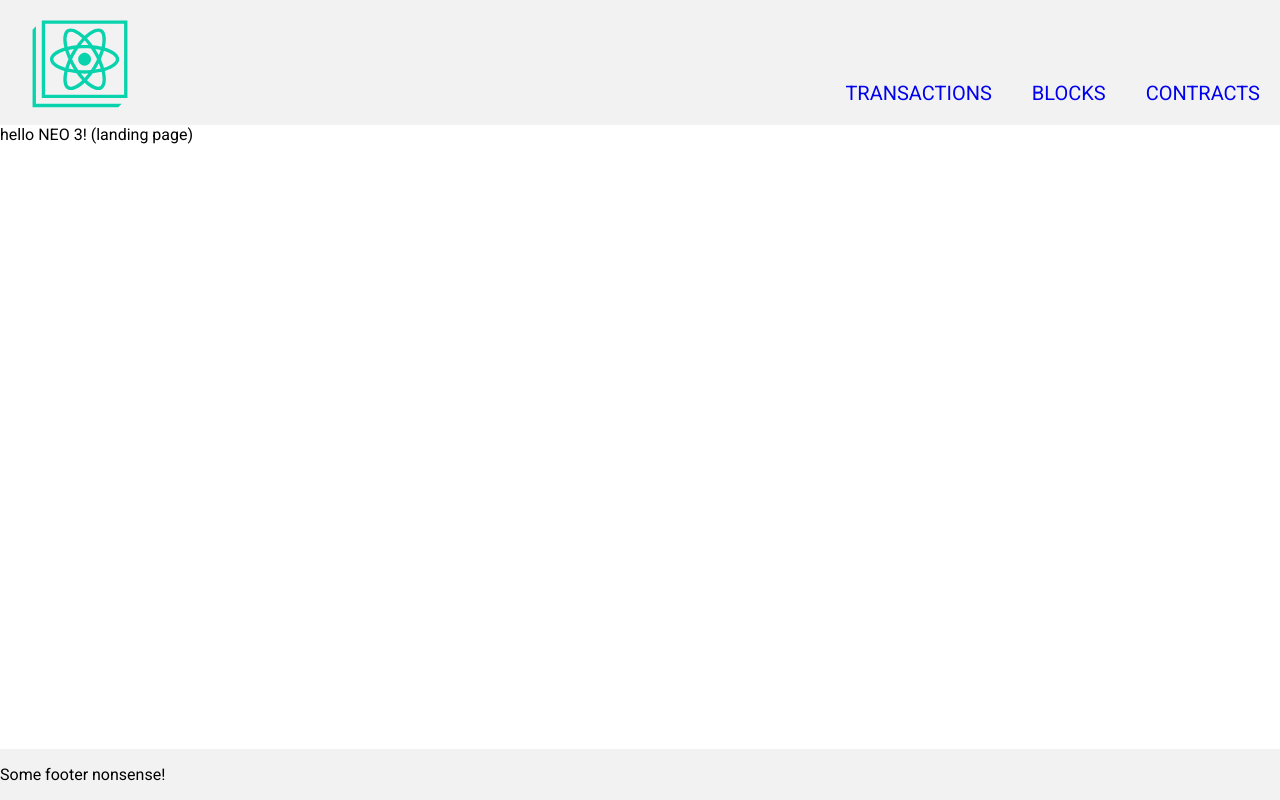
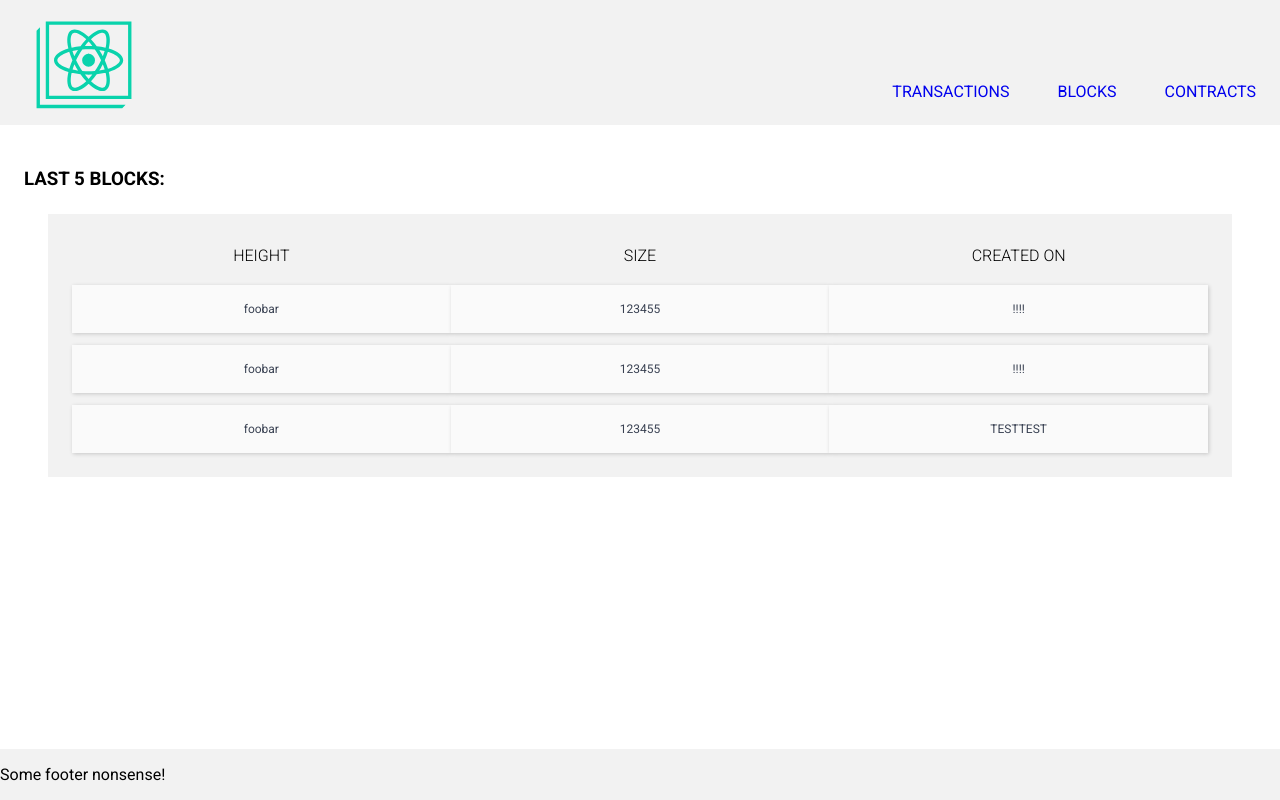
Before and after one commit to CityOfZion/neo3-preview, a React (Create React App) app: page / in a window 1280 px wide. Built offline with nearby package versions, Linux system fonts and the light colour scheme.

Commit message:
Style enhancements and adds lodash-es

```diff
--- a/package.json
+++ b/package.json
@@ -3,6 +3,7 @@
   "version": "0.1.0",
   "private": true,
   "dependencies": {
+    "lodash-es": "^4.17.15",
     "react": "^16.10.1",
     "react-dom": "^16.10.1",
     "react-redux": "^7.1.1",
--- a/src/App.css
+++ b/src/App.css
@@ -34,3 +34,7 @@
   flex-direction: column;
   height: 100%;
 }
+
+.router-content {
+  padding: 24px;
+}
--- a/src/App.js
+++ b/src/App.js
@@ -23,8 +23,9 @@ function App(props) {
     <Fragment>
       <div className="content">
         <Router>
-          <div>
-            <Navigation />
+          <Navigation />
+
+          <div className="router-content">
             <Switch>
               <Route path="/transactions">
                 <Transactions />
--- /dev/null
+++ b/src/components/list/List.css
@@ -0,0 +1,27 @@
+.data-list-container {
+  background-color: #f2f2f2;
+  padding: 24px;
+  margin: 24px;
+}
+
+.data-list > span {
+  padding: 8px 4px;
+  text-align: center;
+  background: #fafafa;
+  box-shadow: 1px 1px 4px 0 rgba(0, 0, 0, 0.18);
+  font-size: 12px;
+  color: #394152;
+  text-align: center;
+  line-height: 32px;
+}
+
+.data-list-column {
+  text-align: center;
+  padding: 8px 4px;
+  font-weight: 300;
+}
+
+.data-list {
+  display: grid;
+  grid-row-gap: 12px;
+}
--- /dev/null
+++ b/src/components/list/List.js
@@ -0,0 +1,60 @@
+import React from 'react'
+import { uniqueId } from 'lodash-es'
+
+import './List.css'
+
+export const List = () => {
+  const columns = [
+    { name: 'height', accessor: 'test' },
+    { name: 'size', accessor: 'test1' },
+    { name: 'created on', accessor: 'test2' },
+  ]
+
+  const data = [
+    {
+      test: 'foobar',
+      test1: '123455',
+      test2: '!!!!',
+    },
+    {
+      test: 'foobar',
+      test1: '123455',
+      test2: '!!!!',
+    },
+    {
+      test2: 'TESTTEST',
+      test: 'foobar',
+      test1: '123455',
+    },
+  ]
+
+  const sortedByAccessor = data.map(data => {
+    const sorted = {}
+    columns.forEach(column => {
+      sorted[column.accessor] = data[column.accessor]
+    })
+    return sorted
+  })
+
+  const gridstyle = {
+    gridTemplateColumns: `repeat(${columns.length}, 1fr)`,
+  }
+
+  return (
+    <div className="data-list-container">
+      <div className="data-list" style={gridstyle}>
+        {columns.map(column => (
+          <div className="data-list-column" key={column.name}>
+            {column.name.toUpperCase()}
+          </div>
+        ))}
+
+        {sortedByAccessor.map(data =>
+          Object.values(data).map(data => <span key={uniqueId()}>{data}</span>),
+        )}
+      </div>
+    </div>
+  )
+}
+
+export default List
--- a/src/components/navigation/Navigation.css
+++ b/src/components/navigation/Navigation.css
@@ -8,8 +8,8 @@
 
 #desktop_navigation a {
   text-decoration: none;
-  margin: 20px;
-  font-size: 20px;
+  margin: 24px;
+  font-size: 16px;
 }
 
 #desktop_logo {
@@ -17,5 +17,5 @@
 }
 
 #desktop_navigation_options {
-  padding-bottom: 20px;
+  padding-bottom: 24px;
 }
--- a/src/containers/LandingPage.js
+++ b/src/containers/LandingPage.js
@@ -1,3 +1,9 @@
 import React from 'react'
+import List from '../components/list/List'
 
-export default () => <div> hello NEO 3! (landing page)</div>
+export default () => (
+  <div>
+    <h3> LAST 5 BLOCKS:</h3>
+    <List></List>
+  </div>
+)
```
Also changed, not shown: 1 other file (tests, documents, lock files or other folders).
